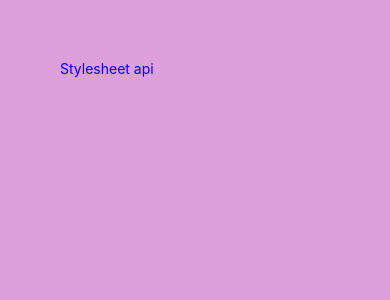
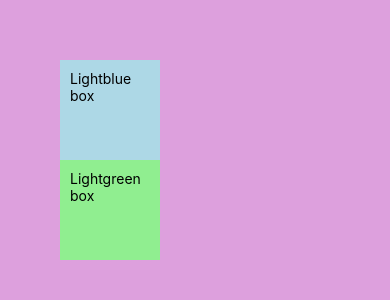
Before and after one commit to prabin819/React-Native, a React Native app in the folder HelloWorld/: screen / in a window 390 px wide. Shown: the top 300 px of the page. Built offline with nearby package versions, Linux system fonts and the light colour scheme.

Commit message:
21. => multiple styles

```diff
--- a/HelloWorld/App.js
+++ b/HelloWorld/App.js
@@ -3,7 +3,13 @@
 const App = () => {
   return (
     <View style={styles.container}>
-      <Text style={styles.title}>Stylesheet api</Text>
+      <View style={[styles.lightblueBg, styles.box]}>
+        {/* last style in array takes precedence */}
+        <Text>Lightblue box</Text>
+      </View>
+      <View style={[styles.lightgreenBg, styles.box]}>
+        <Text>Lightgreen box</Text>
+      </View>
     </View>
   );
 };
@@ -16,8 +22,16 @@
     backgroundColor: "plum",
     padding: 60,
   },
-  title: {
-    color: "blue",
+  box: {
+    width: 100,
+    height: 100,
+    padding: 10,
+  },
+  lightblueBg: {
+    backgroundColor: "lightblue",
+  },
+  lightgreenBg: {
+    backgroundColor: "lightgreen",
   },
 });
 
```
